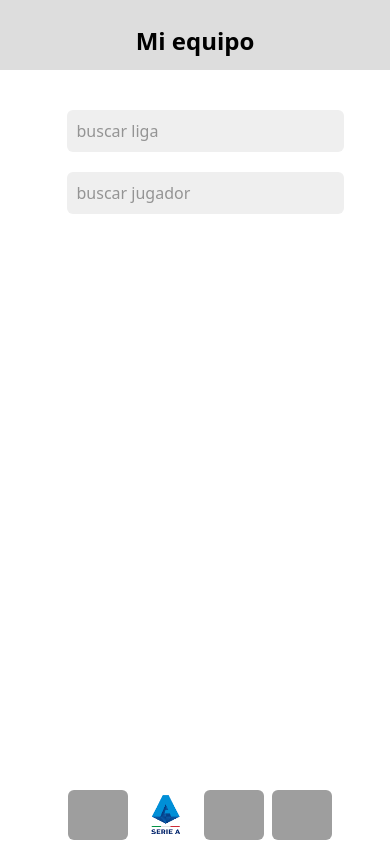
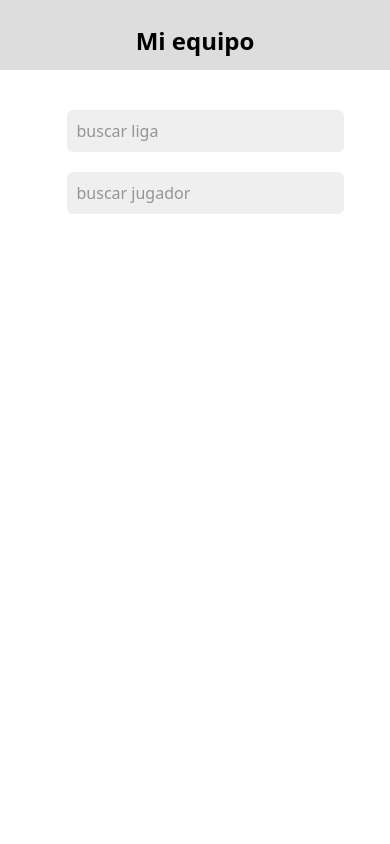
Before and after one commit to Alejandro04/FantasyFootball, an Angular app: page / in a window 390 px wide. Built offline with nearby package versions, Linux system fonts and the light colour scheme; grey boxes are pictures that could not be loaded.

Commit message:
display none responsive

```diff
--- a/src/app/app.component.scss
+++ b/src/app/app.component.scss
@@ -69,12 +69,7 @@
   padding: 10px;
 
   @media (max-width: 768px) {
-    position: fixed;
-    bottom: 0;
-    display: flex;
-    justify-content: center;
-    width: 100%;
-    padding: 0 5px 0 5px;
+    display: none;
   }
 
   h2{
```
